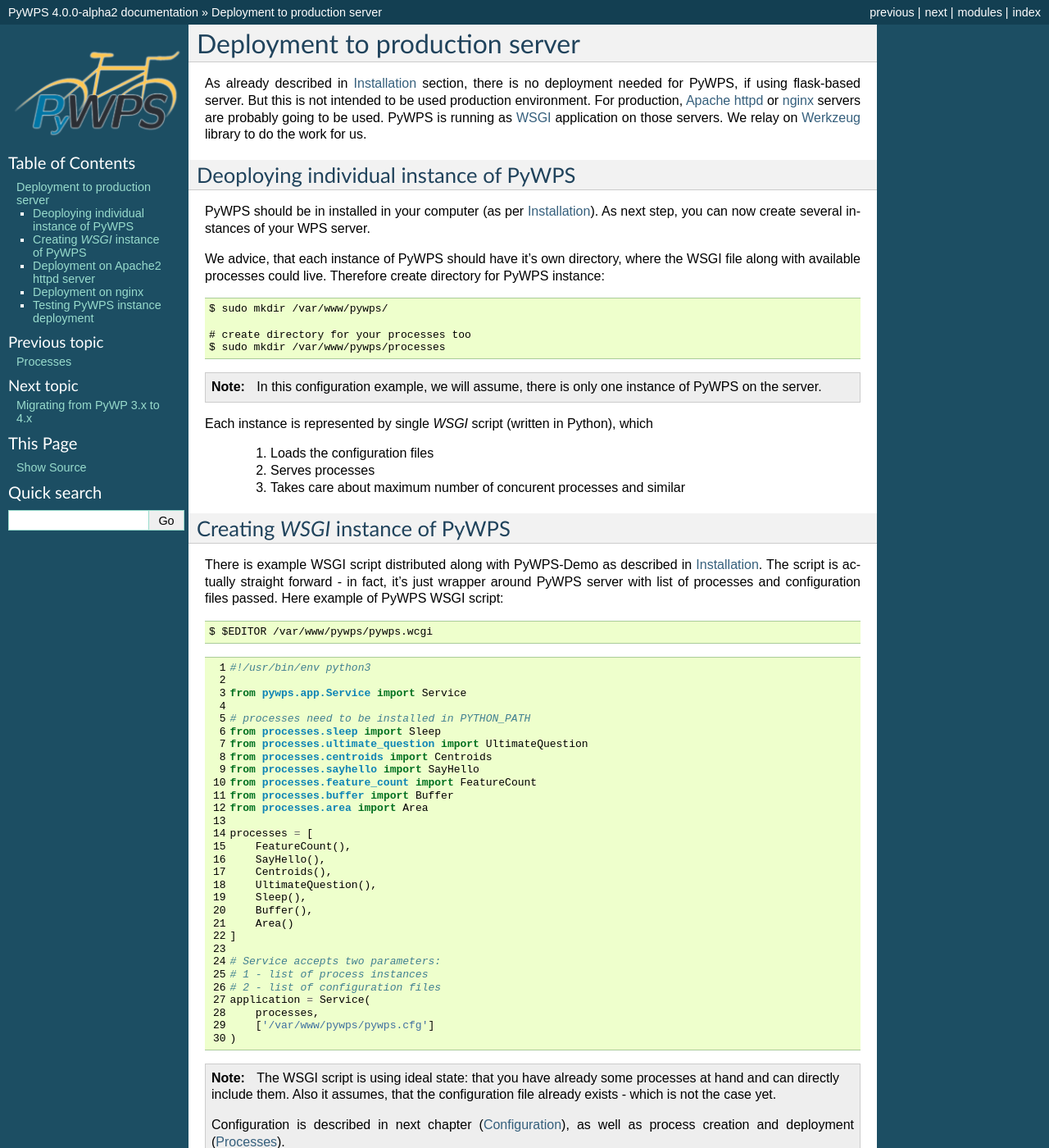
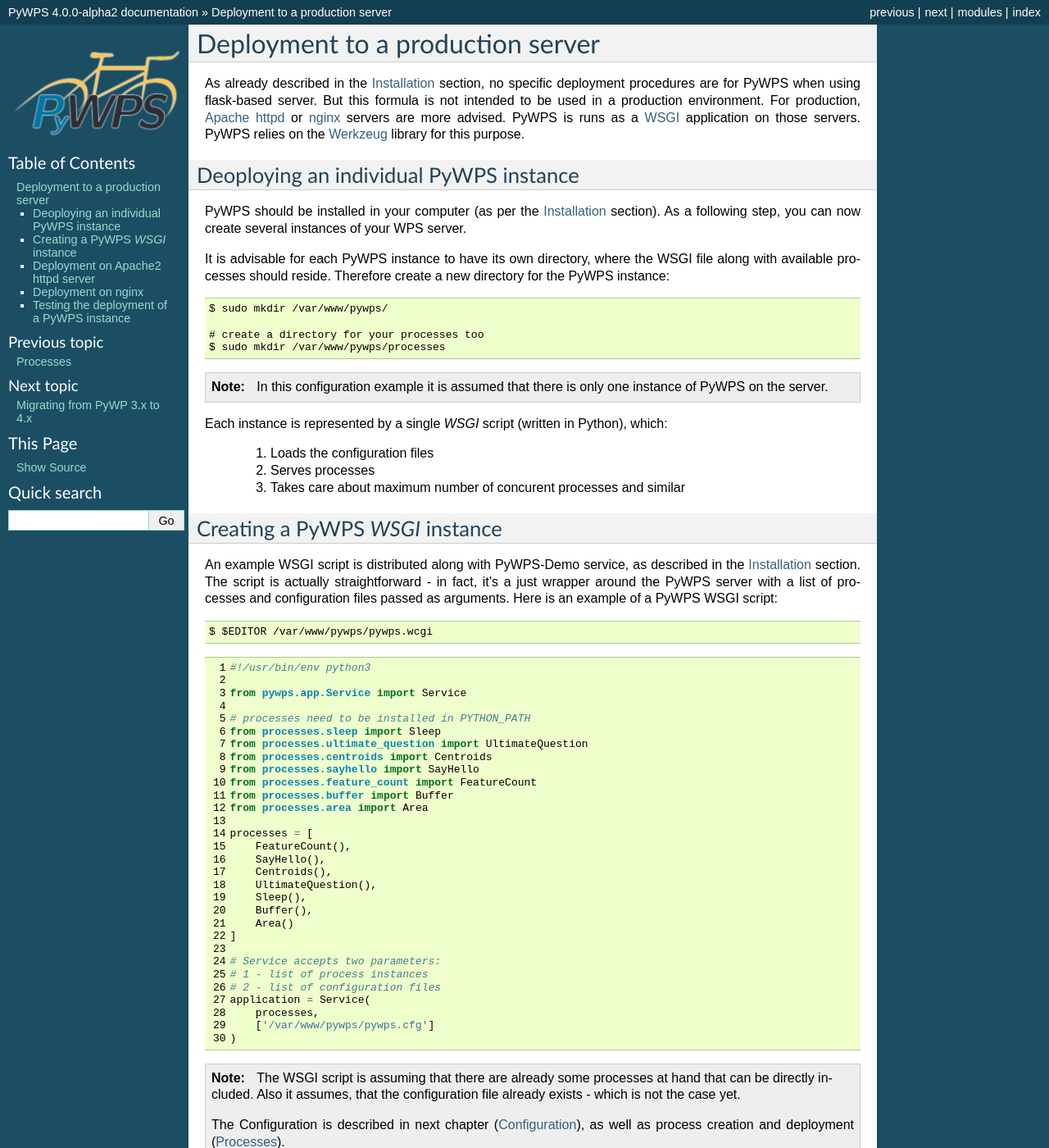
Before and after one commit to geopython/pywps, a Sphinx documentation site: the page built from docs/deployment.rst, in a window 1280 px wide and 1400 px high. Shown: the whole window at 82% size. Built offline with Sphinx 7.4.7, drawn with Linux system fonts in a browser that asks for light colours; some of the changed text lies outside the part shown.

Commit message:
Reviewed Deployment section.

```diff
--- a/docs/deployment.rst
+++ b/docs/deployment.rst
@@ -1,48 +1,51 @@
 .. _deployment:
 
-===============================
-Deployment to production server
-===============================
+=================================
+Deployment to a production server
+=================================
 
-As already described in :ref:`installation` section, there is no deployment
-needed for PyWPS, if using flask-based server. But this is not intended to be
-used production environment. For production, `Apache httpd
+As already described in the :ref:`installation` section, no specific deployment
+procedures are for PyWPS when using flask-based server. But this formula is not
+intended to be used in a production environment. For production, `Apache httpd
 <https://httpd.apache.org/>`_ or `nginx <https://nginx.org/>`_ servers are
-probably going to be used. PyWPS is running as `WSGI
-<https://wsgi.readthedocs.io/en/latest/>`_ application on those servers. We
-relay on `Werkzeug <http://werkzeug.pocoo.org/>`_ library to do the work for us.
+more advised. PyWPS is runs as a `WSGI
+<https://wsgi.readthedocs.io/en/latest/>`_ application on those servers. PyWPS
+relies on the `Werkzeug <http://werkzeug.pocoo.org/>`_ library for this purpose.
 
-Deoploying individual instance of PyWPS
+Deoploying an individual PyWPS instance
 ---------------------------------------
 
-PyWPS should be in  installed in your computer (as per :ref:`installation`). As
-next step, you can now create several instances of your WPS server.
+PyWPS should be installed in your computer (as per the :ref:`installation`
+section). As a following step, you can now create several instances of your WPS
+server.
 
-We advice, that each instance of PyWPS should have it's own  directory, where
-the WSGI file along with available processes could live. Therefore create
-directory for PyWPS instance::
+It is advisable for each PyWPS instance to have its own directory, where the
+WSGI file along with available processes should reside. Therefore create a new
+directory for the PyWPS instance::
 
     $ sudo mkdir /var/www/pywps/
 
-    # create directory for your processes too
+    # create a directory for your processes too
     $ sudo mkdir /var/www/pywps/processes
 
-.. note:: In this configuration example, we will assume, there is only one
+.. note:: In this configuration example it is assumed that there is only one
         instance of PyWPS on the server.
 
-Each instance is represented by single `WSGI` script (written in Python), which
+Each instance is represented by a single `WSGI` script (written in Python),
+which:
 
     1. Loads the configuration files
     2. Serves processes
     3. Takes care about maximum number of concurent processes and similar
 
-Creating `WSGI` instance of PyWPS
----------------------------------
+Creating a PyWPS `WSGI` instance
+--------------------------------
 
-There is example WSGI script distributed along with PyWPS-Demo as described in
-:ref:`installation`. The script is actually straight forward - in fact, it's
-just wrapper around PyWPS server with list of processes and configuration files
-passed. Here example of PyWPS WSGI script::
+An example WSGI script is distributed along with PyWPS-Demo service, as
+described in the :ref:`installation` section. The script is actually
+straightforward - in fact, it's a just wrapper around the PyWPS server with a
+list of processes and configuration files passed as arguments. Here is an
+example of a PyWPS WSGI script::
 
     $ $EDITOR /var/www/pywps/pywps.wcgi
 
@@ -80,23 +83,23 @@
         ['/var/www/pywps/pywps.cfg']
     )
 
-.. note:: The WSGI script is using ideal state: that you have already some
-        processes at hand and can directly include them. Also it assumes, that
+.. note:: The WSGI script is assuming that there are already some
+        processes at hand that can be directly included. Also it assumes, that
         the configuration file already exists - which is not the case yet.
 
-        Configuration is described in next chapter (:ref:`configuration`), as
-        well as process creation and deployment (:ref:`process`).
+        The Configuration is described in next chapter (:ref:`configuration`),
+        as well as process creation and deployment (:ref:`process`).
 
 Deployment on Apache2 httpd server
 ----------------------------------
 
-First, the wsgi module must be installed and enabled::
+First, the WSGI module must be installed and enabled::
 
     $ sudo apt-get install libapache2-mod-wsgi
     $ sudo a2enmod wsgi
 
 You then can edit your site configuration file
-(`/etc/apache2/sites-enabled/yoursite.conf`) and add following::
+(`/etc/apache2/sites-enabled/yoursite.conf`) and add the following::
 
         # PyWPS-4
         WSGIDaemonProcess pywps user=www-data group=www-data processes=2 threads=5
@@ -110,8 +113,8 @@
             Allow from all
         </Directory>
 
-.. note:: `WSGIScriptAlias` points to created `pywps.wsgi` script we have
-        created - it will be available under the url http://localhost/pywps
+.. note:: `WSGIScriptAlias` points to the `pywps.wsgi` script created
+        before - it will be available under the url http://localhost/pywps
 
 And of course restart the server::
 
@@ -121,20 +124,20 @@
 Deployment on nginx
 -------------------
 
-.. note:: We are currently missing documentation about `nginx` deployment.
-        Please help us with documentation about nginx deployment of PyWPS.
+.. note:: We are currently missing documentation about `nginx`.
+        Please help documenting the deployment of PyWPS to nginx.
 
-You should be able to deploy PyWPS on nginx as standard WSGI application. The
+You should be able to deploy PyWPS on nginx as a standard WSGI application. The
 best documentation is probably to be found at `Readthedocs
 <http://uwsgi-docs.readthedocs.io/en/latest/WSGIquickstart.html>`_.
 
 .. _deployment-testing:
 
-Testing PyWPS instance deployment
----------------------------------
+Testing the deployment of a PyWPS instance
+------------------------------------------
 
-.. note:: For purpose of this documentation, we are going to assume, that you've
-        installed PyWPS on `localhost` server domain name.
+.. note:: For the purpose of this documentation, it is assumed that you've
+        installed PyWPS using the `localhost` server domain name.
 
 As stated, before, PyWPS should be available at http://localhost/pywps, we now
 can visit the url (or use `wget`)::
@@ -142,7 +145,7 @@
     # the --content-error parameter makes sure, error response is displayed
     $ wget --content-error -O - "http://localhost/pywps"
 
-The result should be XML-encoded error message.
+The result should be an XML-encoded error message.
 
 .. code-block:: xml
 
@@ -154,14 +157,12 @@
         </ows:Exception>
     </ows:ExceptionReport>
 
-The server responded with :py:class:`pywps.exceptions.MissingParameterValue` exception, telling
-us, that the parameter `service` was not set.
+The server responded with the :py:class:`pywps.exceptions.MissingParameterValue`
+exception, telling us that the parameter `service` was not set. This is
+compliant with the OGC WPS standard, since each request mast have at least the
+`service` and `request` parameters. We can say for now, that this PyWPS
+instance is properly deployed on the server, since it returns propper exception
+report.
 
-This is complient with the OGC WPS standard, since each request mast have at
-least `service` and `request` parameters.
-
-We can say for now, that PyWPS instance is properly deployed on the server,
-since it returns propper exception report.
-
-We now have to configure the instance by editing the `pywps.cfg` file and add
+We now have to configure the instance by editing the `pywps.cfg` file and adding
 some processes.
```
